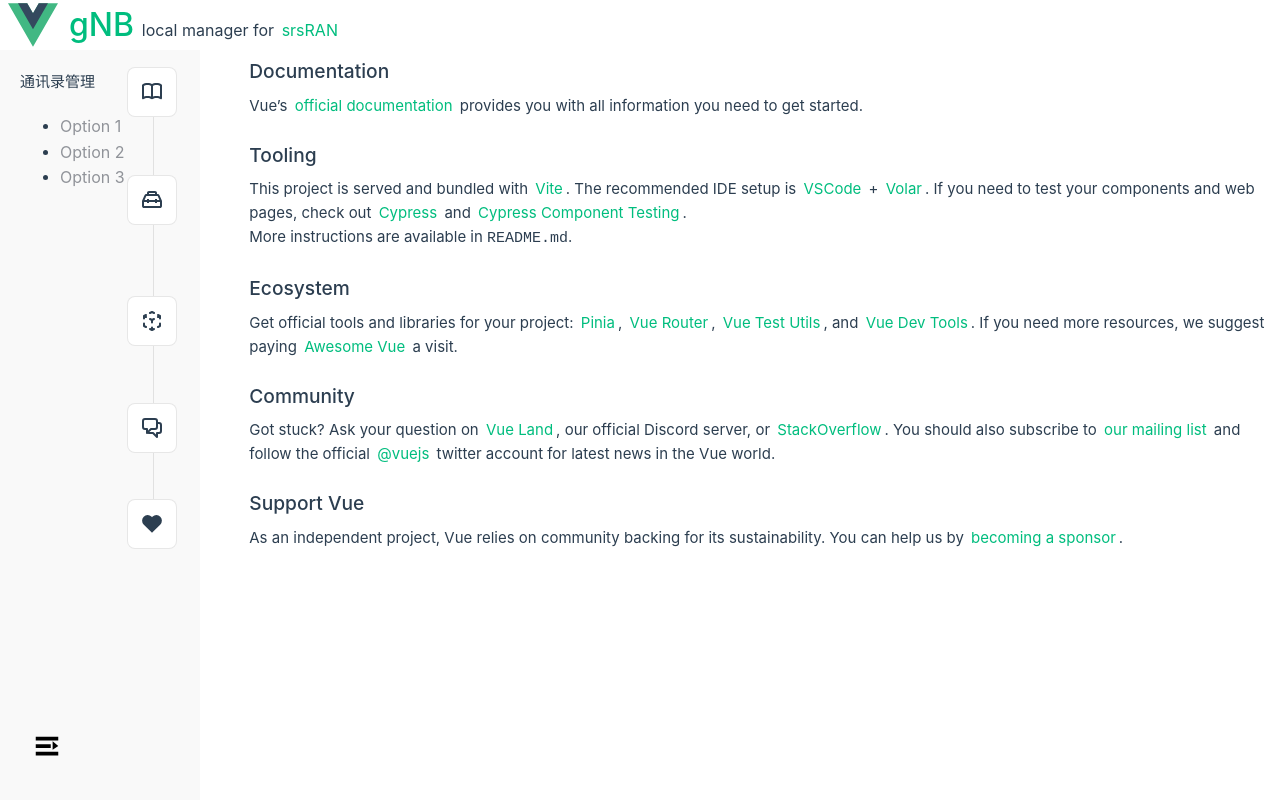
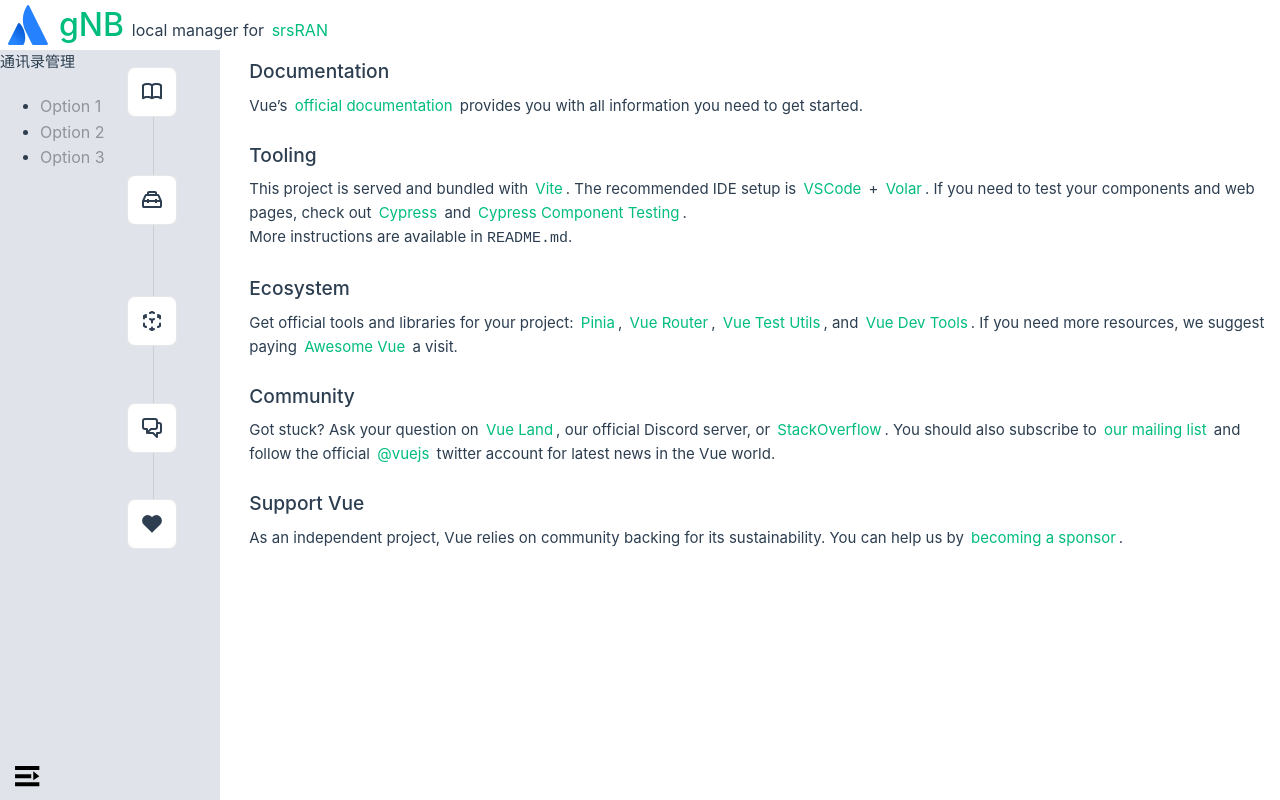
Before and after one commit to VitalityDesign/vitality-webapp, a Vue app: page / in a window 1280 px wide. Built offline with nearby package versions, Linux system fonts and the light colour scheme.

Commit message:
feat: asidebar-footer

```diff
--- a/src/App.vue
+++ b/src/App.vue
@@ -4,7 +4,6 @@
 import TheWelcome from "@/components/TheWelcome.vue";
 import Menu from "@/components/Menu.vue";
 
-// console.log(isCollapsed.value); // 打印 isCollapsed 的值
 const state = reactive({
   isCollapsed: false
 });
@@ -17,7 +16,7 @@
   <el-container class="app-container">
     <el-header class="header-container">
       <div class="header-wrapper">
-        <img alt="Vue logo" class="logo" src="./assets/logo.svg" width="50" height="50"/>
+        <img alt="Vue logo" class="logo" src="./assets/logo.svg" width="40" height="40"/>
         <div class="wrapper">
           <HelloWorld msg="gNB"/>
         </div>
--- a/src/components/Menu.vue
+++ b/src/components/Menu.vue
@@ -50,10 +50,12 @@
       </el-scrollbar>
     </div>
     <div class="sidebar-footer">
-      <el-icon class="folder" @click="toggleMenu">
-        <Expand v-show="!state.isCollapsed"/>
-        <Fold v-show="state.isCollapsed"/>
-      </el-icon>
+      <el-col class="folder-wrapper">
+        <el-icon class="folder" @click="toggleMenu">
+          <Expand v-show="!state.isCollapsed"/>
+          <Fold v-show="state.isCollapsed"/>
+        </el-icon>
+      </el-col>
     </div>
   </div>
 </template>
@@ -69,16 +71,15 @@
   position: fixed;
   left: 0;
   height: calc(100vh - $height-header);
-  background-color: #f9f9f9;
-  padding: 20px;
+  background-color: #e0e4ea;
 }
 
 .sidebar-collapsed {
-  width: 50px;
+  width: $width-aside-collapsed;
 }
 
 .sidebar-expanded {
-  width: 200px;
+  width: $width-aside;
 }
 
 .sidebar-scrollbar {
@@ -87,19 +88,26 @@
 
 .sidebar-footer {
   position: relative;
+  display: flex;
+  align-items: center;
   height: $height-aside-footer;
 }
 
-.sidebar-footer .folder {
+.sidebar-footer .folder-wrapper {
+  width: $width-aside-collapsed;
+  height: 100%;
+  display: flex;
+  justify-content: center;
+  align-items: center;
+}
+
+.sidebar-footer .folder-wrapper .folder {
+  position: relative;
+  width: $width-aside-icon;
+  height: $height-aside-icon;
+  color: #000000;
+  cursor: pointer;
   z-index: 100;
-  position: absolute;
-  cursor: pointer;
-  font-size: 18px;
-  color: #000000;
-  margin-left: 12px;
-  width: 30px;
-  height: $height-aside-footer;
-  line-height: 50px;
 }
 
 .el-menu-vertical-demo:not(.el-menu--collapse) {
--- a/src/style/basics.scss
+++ b/src/style/basics.scss
@@ -8,3 +8,7 @@
 
 // aside-footer
 $height-aside-footer: 50px;
+
+// aside-icon
+$height-aside-icon: 60%;
+$width-aside-icon: 60%;
```
Also changed, not shown: src/assets/logo.svg.
